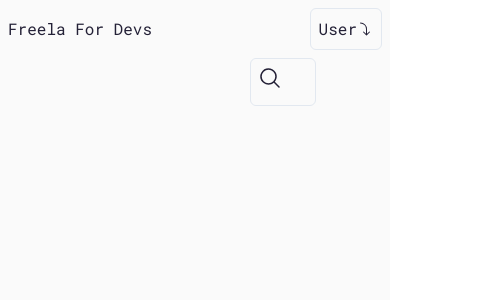
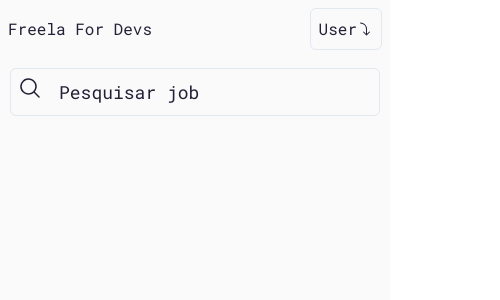
Before and after one commit to pedroforadori/freela-for-devs-app, a React (Vite) app: page /home in a window 390 px wide. Shown: the top 300 px of the page, 500 px wide, since content can reach past the window. Built offline with nearby package versions, Linux system fonts and the light colour scheme.

Commit message:
fix: tamanho do input de pesquisa mobile

```diff
--- a/src/components/searchTerm/Styles.scss
+++ b/src/components/searchTerm/Styles.scss
@@ -1,22 +1,16 @@
-// input[type=email],
-// input[type=text],
-// input[type=password]
-// {
-//     box-sizing: border-box;
-//     background-color: transparent;
-//     border-bottom: #fff 1px solid;
-//     color: #fff;
-//     font-weight: bold;
-// }
+@media screen and (max-width: 640px) {
+    .input-search{
+        padding: 10px;
+    }
+}
 
-// svg{
-//     color: #fafafa;
-// }
+@media screen and (min-width: 641px) {
+    .input-search{
+        padding-left: 250px;
+        padding-right: 250px;
+    }
+}
 
-.input-search{
-    padding-left: 250px;
-    padding-right: 250px;
-}
 
 .ico {
     padding: 5px;
--- a/src/pages/home/Styles.scss
+++ b/src/pages/home/Styles.scss
@@ -24,12 +24,6 @@
         color: var(--light);
     }
 
-    @media screen and (max-width: 640px) {
-        .searchTerm{
-            padding: 10px;
-        }
-    }
-
     .searchTerm{
         svg{
             color: var(--light);
```
